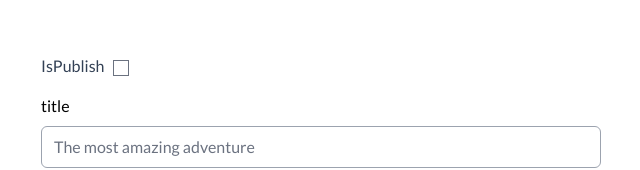
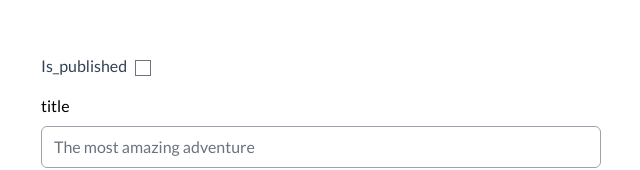
Before and after one commit to Fernandolecca/supa-blog, a Next.js app: page /post/new in a window 1280 px wide. Shown: the part 104-274 px from the top of the page, without its empty margins (319-959 px from the left). Built offline with nearby package versions, Linux system fonts and the light colour scheme; no server answers.

Commit message:
fix: correcting error in field is_published

```diff
--- a/src/app/(Blog)/post/edit/[id]/page.tsx
+++ b/src/app/(Blog)/post/edit/[id]/page.tsx
@@ -63,7 +63,7 @@ function EditPost({ params }: any) {
             <Form
               {...data}
               fields={[
-                { name: "isPublish", type: "checkbox" },
+                { name: "is_published", type: "checkbox" },
                 { name: "title", type: "text" },
                 { name: "content", type: "textarea" },
               ]}
--- a/src/app/(Blog)/post/new/page.tsx
+++ b/src/app/(Blog)/post/new/page.tsx
@@ -55,7 +55,7 @@ function NewPost() {
       <div className="w-full">
         <FormValidator
           defaultValues={{
-            isPublish: false,
+            is_published: false,
             title: "",
             content: "",
           }}
@@ -64,7 +64,7 @@ function NewPost() {
             <Form
               {...data}
               fields={[
-                { name: "isPublish", type: "checkbox" },
+                { name: "is_published", type: "checkbox" },
                 { name: "title", type: "text" },
                 { name: "content", type: "textarea" },
               ]}
```
